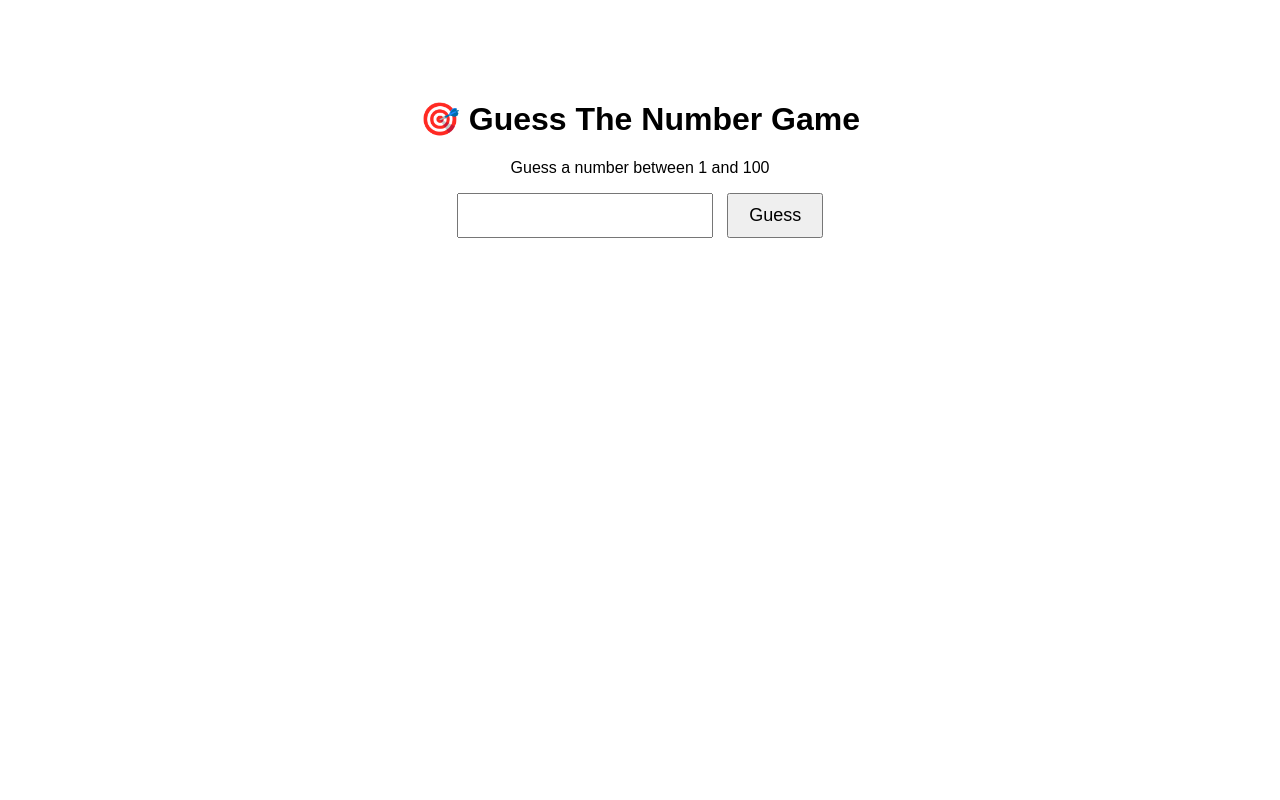
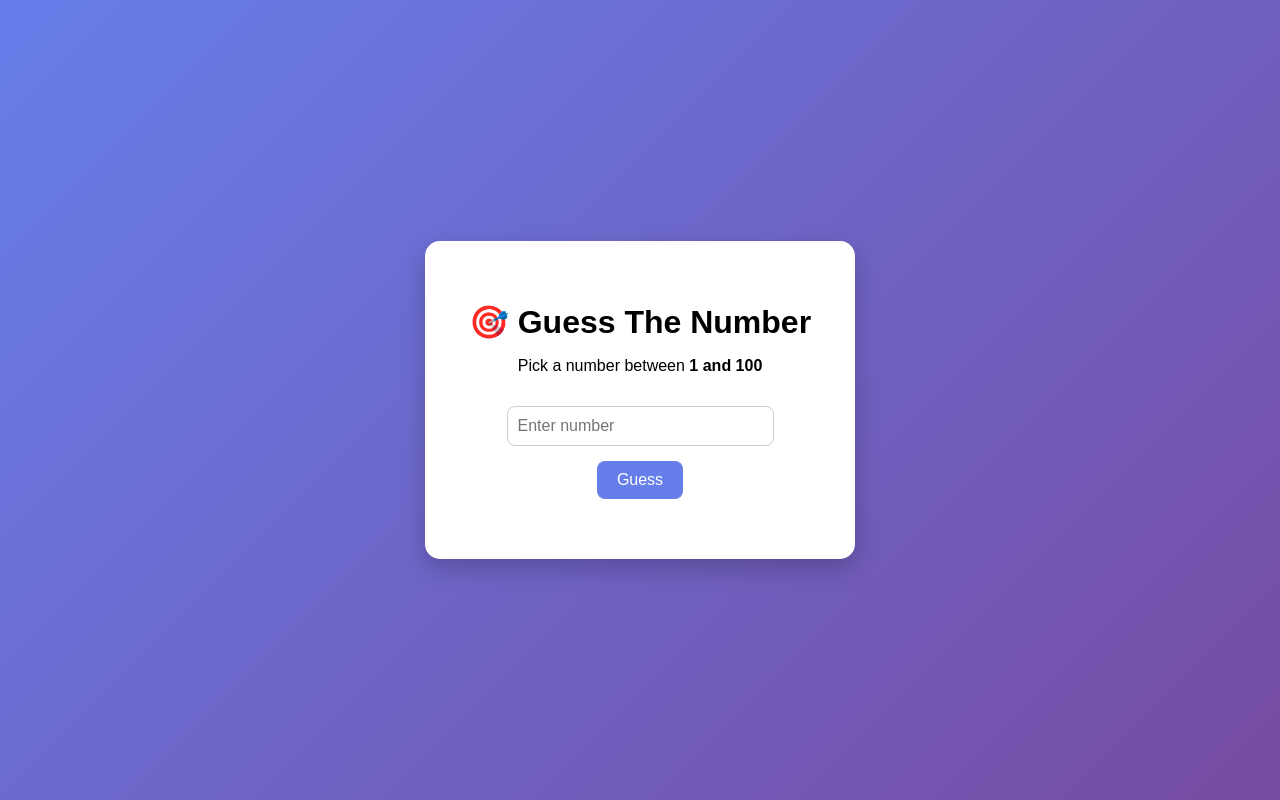
Before and after one commit to Prateek1541/Projest-Devops-CI-CD, a website: page public/index.html in a window 1280 px wide. Drawn offline with Linux system fonts and the light colour scheme.

Commit message:
add interactive number guessing game UI

```diff
--- a/public/index.html
+++ b/public/index.html
@@ -1,19 +1,24 @@
 <!DOCTYPE html>
 <html>
 <head>
-<title>Guess the Number</title>
-<link rel="stylesheet" href="style.css">
+  <title>Guess The Number</title>
+  <link rel="stylesheet" href="style.css">
 </head>
 
 <body>
 
-<h1>🎯 Guess The Number Game</h1>
-<p>Guess a number between 1 and 100</p>
+<div class="game-container">
 
-<input type="number" id="guessInput">
-<button onclick="submitGuess()">Guess</button>
+  <h1>🎯 Guess The Number</h1>
+  <p>Pick a number between <b>1 and 100</b></p>
 
-<p id="result"></p>
+  <input type="number" id="guessInput" placeholder="Enter number">
+
+  <button onclick="submitGuess()">Guess</button>
+
+  <p id="result"></p>
+
+</div>
 
 <script src="script.js"></script>
 
--- a/public/script.js
+++ b/public/script.js
@@ -1,26 +1,34 @@
-async function submitGuess() {
+async function submitGuess(){
 
   const guess = document.getElementById("guessInput").value;
 
   const response = await fetch("/guess", {
+
     method: "POST",
-    headers: {
-      "Content-Type": "application/json"
+
+    headers:{
+      "Content-Type":"application/json"
     },
-    body: JSON.stringify({ guess: Number(guess) })
+
+    body: JSON.stringify({
+      guess:Number(guess)
+    })
   });
 
   const data = await response.json();
 
-  let message = "";
+  let message="";
 
-  if (data.result === "correct") {
-    message = "🎉 Correct! New number generated.";
-  } else if (data.result === "higher") {
-    message = "Try higher!";
-  } else {
-    message = "Try lower!";
+  if(data.result==="correct"){
+    message="🎉 Correct! New number generated.";
+  }
+  else if(data.result==="higher"){
+    message="📈 Try Higher!";
+  }
+  else{
+    message="📉 Try Lower!";
   }
 
   document.getElementById("result").innerText = message;
+
 }
--- a/public/style.css
+++ b/public/style.css
@@ -1,16 +1,68 @@
-body{
-  font-family: Arial;
-  text-align:center;
-  margin-top:100px;
+body {
+  font-family: Arial, sans-serif;
+  height: 100vh;
+  margin: 0;
+  display: flex;
+  justify-content: center;
+  align-items: center;
+
+  background: linear-gradient(135deg,#667eea,#764ba2);
 }
 
-input{
-  padding:10px;
-  font-size:18px;
+.game-container {
+
+  background: white;
+  padding: 40px;
+  border-radius: 15px;
+
+  text-align: center;
+  width: 350px;
+
+  box-shadow: 0 10px 25px rgba(0,0,0,0.2);
 }
 
-button{
-  padding:10px 20px;
-  font-size:18px;
-  margin-left:10px;
+h1 {
+  margin-bottom: 10px;
 }
+
+input {
+
+  width: 70%;
+  padding: 10px;
+  font-size: 16px;
+
+  border-radius: 8px;
+  border: 1px solid #ccc;
+
+  margin-top: 15px;
+}
+
+button {
+
+  margin-top: 15px;
+
+  padding: 10px 20px;
+  font-size: 16px;
+
+  border: none;
+  border-radius: 8px;
+
+  background: #667eea;
+  color: white;
+
+  cursor: pointer;
+  transition: 0.3s;
+}
+
+button:hover {
+
+  background: #5a67d8;
+  transform: scale(1.05);
+}
+
+#result {
+
+  margin-top: 20px;
+  font-size: 18px;
+  font-weight: bold;
+}
```
